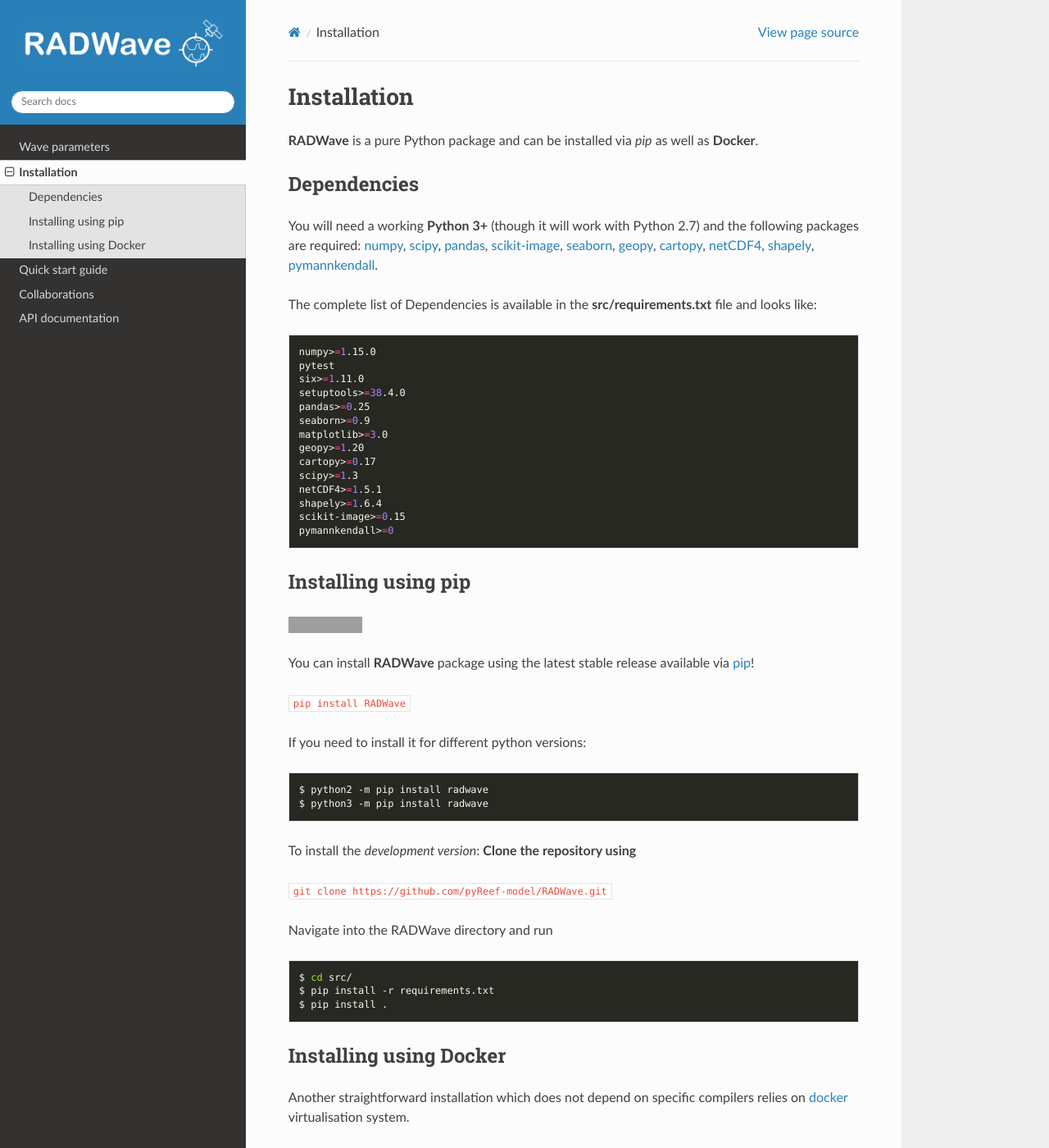
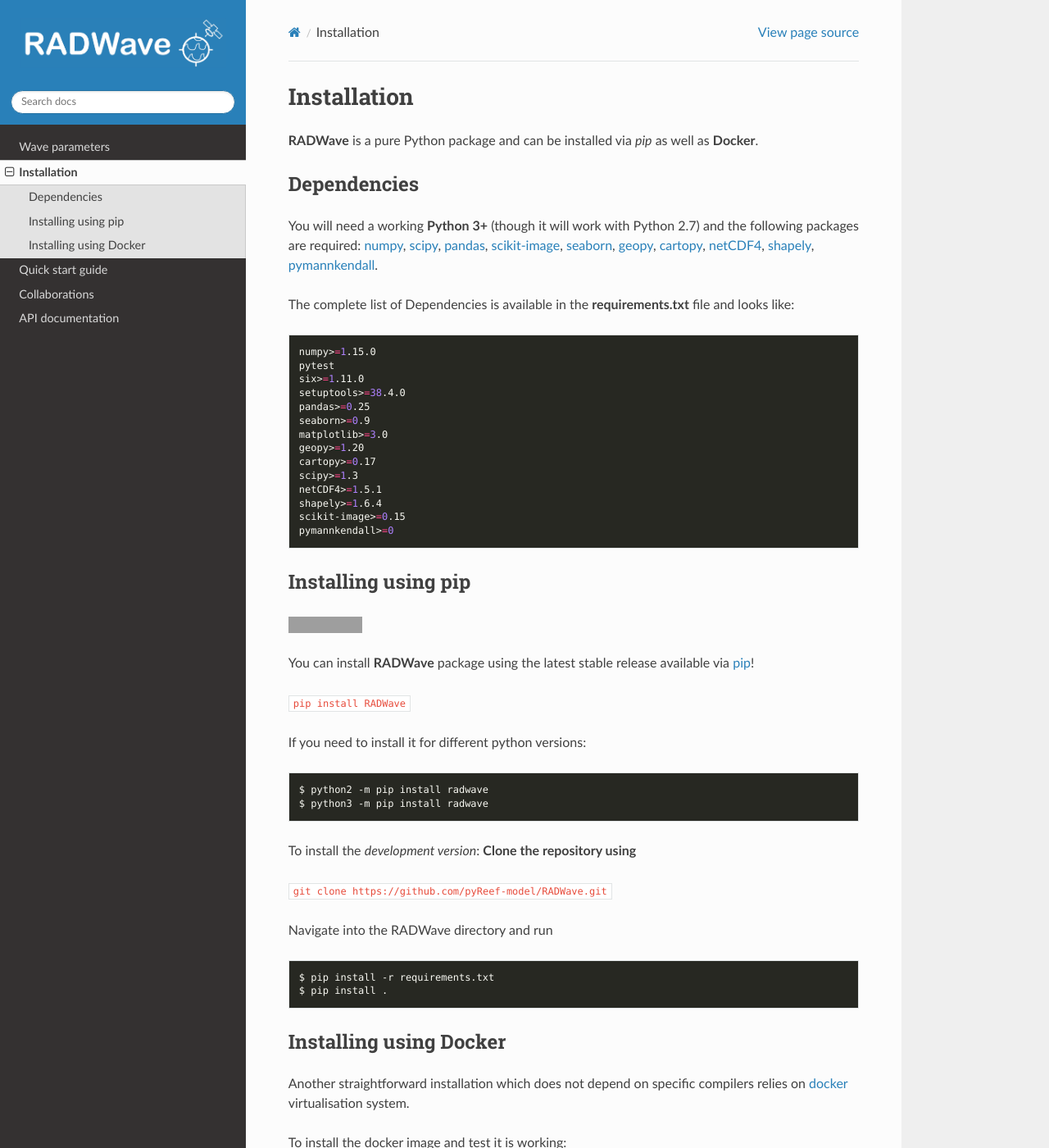
Before and after one commit to pyReef-model/RADWave, a Sphinx documentation site: the page built from docs/installation.rst, in a window 1280 px wide and 1400 px high. Shown: the whole window at 82% size. Built offline with Sphinx 7.4.7 and the Read the Docs theme 2.0.0, drawn with Linux system fonts in a browser that asks for light colours; the version number is read from the project's files by our own code; grey boxes are pictures that could not be loaded.

Commit message:
Update installation.rst

```diff
--- a/docs/installation.rst
+++ b/docs/installation.rst
@@ -9,7 +9,7 @@
 You will need a working **Python 3+** (though it will work with Python 2.7) and the following packages are required:
 `numpy <http://numpy.org>`_, `scipy <https://scipy.org>`_, `pandas <https://pandas.pydata.org/>`_, `scikit-image <https://scikit-image.org/>`_, `seaborn <https://seaborn.pydata.org>`_, `geopy <https://pypi.org/project/geopy/>`_, `cartopy <https://scitools.org.uk/cartopy/docs/latest/>`_, `netCDF4 <https://pypi.org/project/netCDF4/>`_, `shapely <https://pypi.org/project/Shapely/>`_, `pymannkendall <https://pypi.org/project/pymannkendall/>`_.
 
-The complete list of Dependencies is available in the **src/requirements.txt** file and looks like:
+The complete list of Dependencies is available in the **requirements.txt** file and looks like:
 
 .. code-block:: bash
 
@@ -55,7 +55,6 @@
 
 .. code-block:: bash
 
-  $ cd src/
   $ pip install -r requirements.txt
   $ pip install .
 
```
